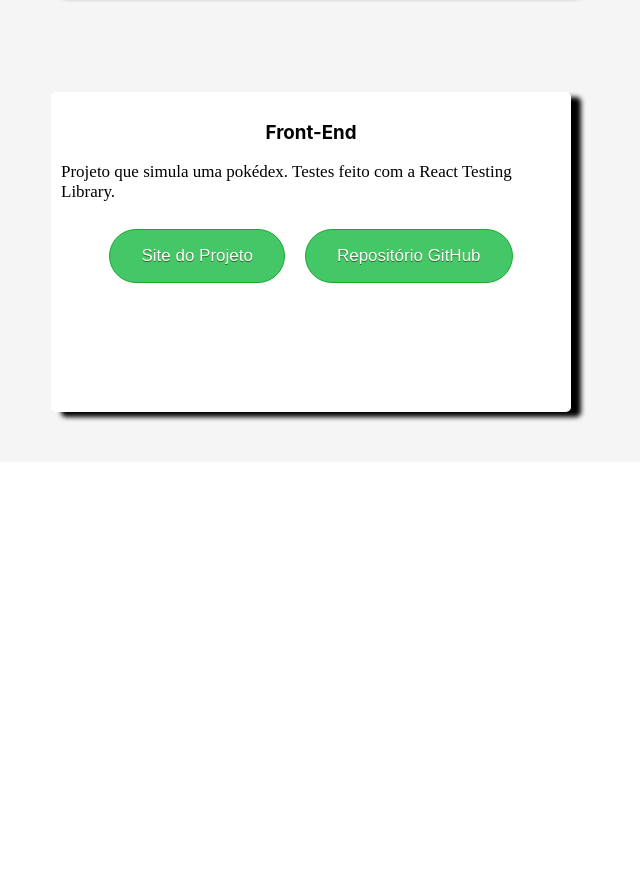
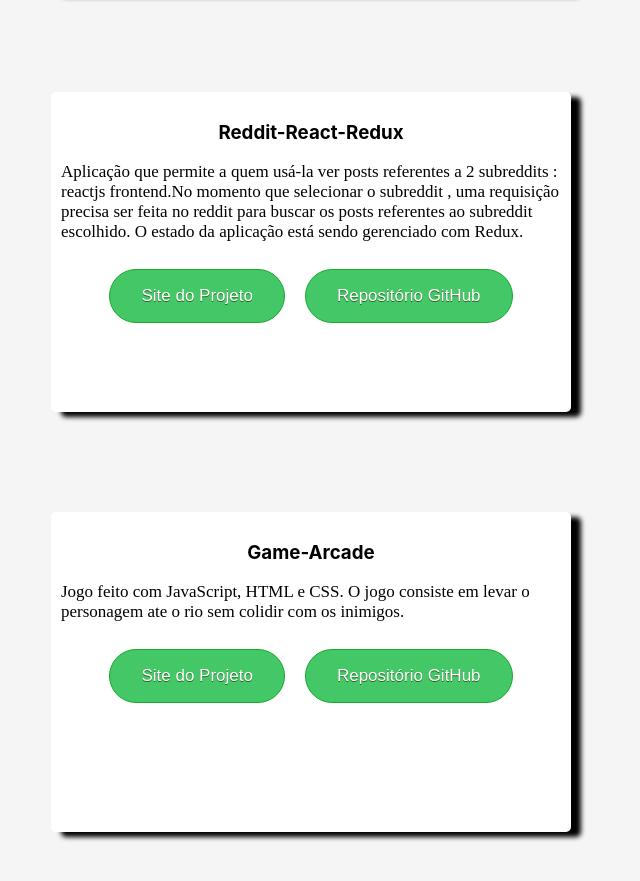
Before and after one commit to ericvini/portfolio, a React (Create React App) app: page / in a window 1280 px wide. Shown: the part 1309-2190 px from the top of the page, without its empty margins (329-969 px from the left). Before the commit the page ends 1773 px from the top, so only its background shows below. Built offline with nearby package versions, Linux system fonts and the light colour scheme.

Commit message:
adicionei novos projetos

```diff
--- a/src/components/Projects/Projects.jsx
+++ b/src/components/Projects/Projects.jsx
@@ -72,15 +72,35 @@
 
       </div>
       <div className='card'>
-      <h3>Front-End</h3>
-      <p className='card-text'>Projeto que simula uma pokédex. Testes feito com a React Testing Library.</p>
+      <h3>Reddit-React-Redux</h3>
+      <p className='card-text'> Aplicação que permite
+       a quem usá-la ver posts referentes a 2 subreddits :
+        reactjs frontend.No momento que selecionar o subreddit ,
+        uma requisição precisa ser feita no reddit para buscar
+        os posts referentes ao subreddit escolhido. O estado da aplicação
+        está sendo gerenciado com Redux.</p>
 
-      <a href ='https://pokedex-react-rtl.netlify.app/'
+      <a href ='https://reddit-react-redux.netlify.app'
       className='mybutton'
       target="_blank"
       rel="noreferrer"> Site do Projeto</a>
 
-       <a href ='https://pokedex-react-rtl.netlify.app/'
+       <a href ='https://github.com/ericvini/exercise-reddit-react-redux-trybe'
+      className='mybutton'
+      target="_blank"
+      rel="noreferrer">Repositório GitHub</a>
+      </div>
+      <div className='card'>
+      <h3>Game-Arcade</h3>
+      <p className='card-text'> Jogo feito com JavaScript, HTML e CSS.
+      O jogo consiste em levar o personagem ate o rio sem colidir com os inimigos.</p>
+
+      <a href ='https://game-acarde.netlify.app'
+      className='mybutton'
+      target="_blank"
+      rel="noreferrer"> Site do Projeto</a>
+
+       <a href ='https://github.com/ericvini/exercise-reddit-react-redux-trybe'
       className='mybutton'
       target="_blank"
       rel="noreferrer">Repositório GitHub</a>
```
